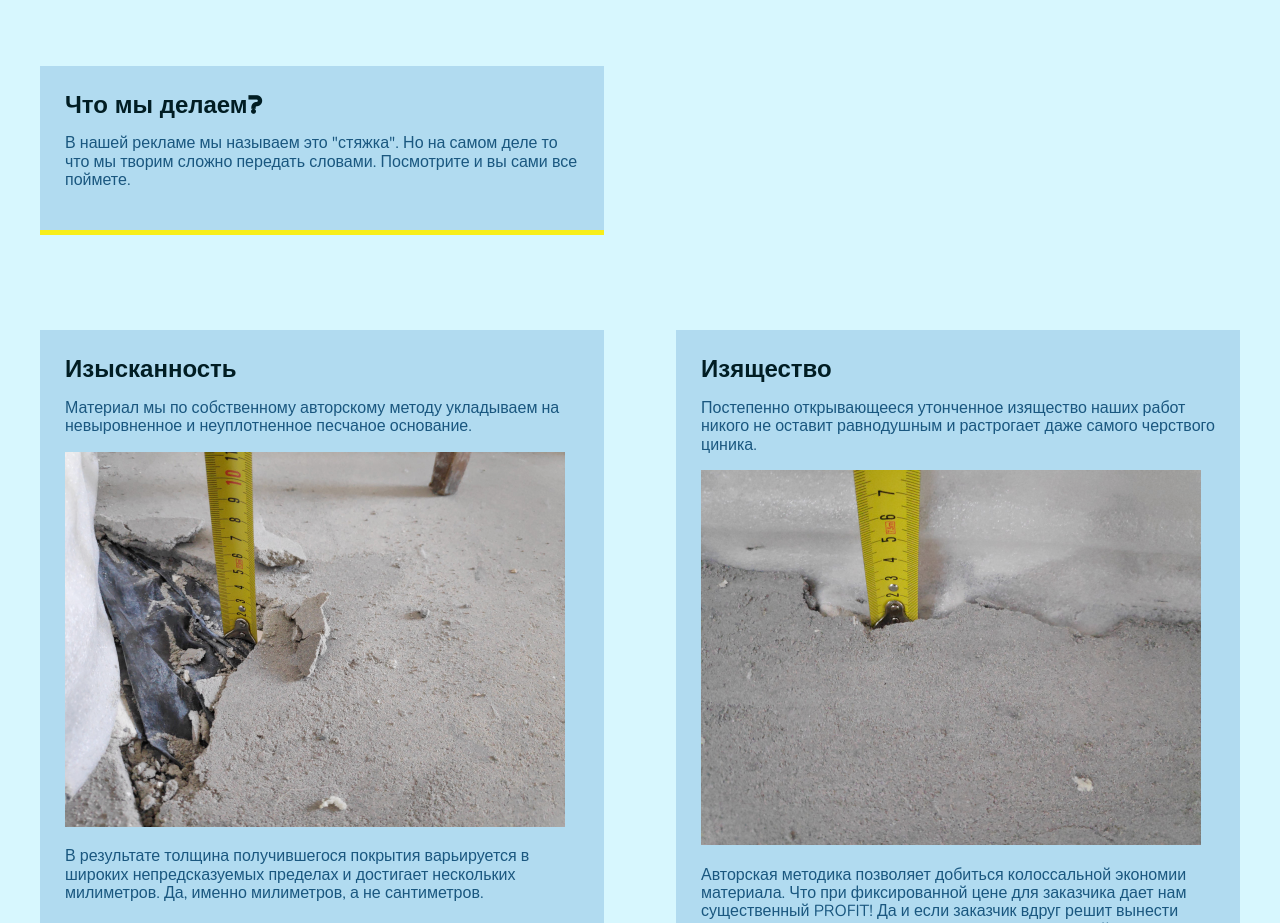
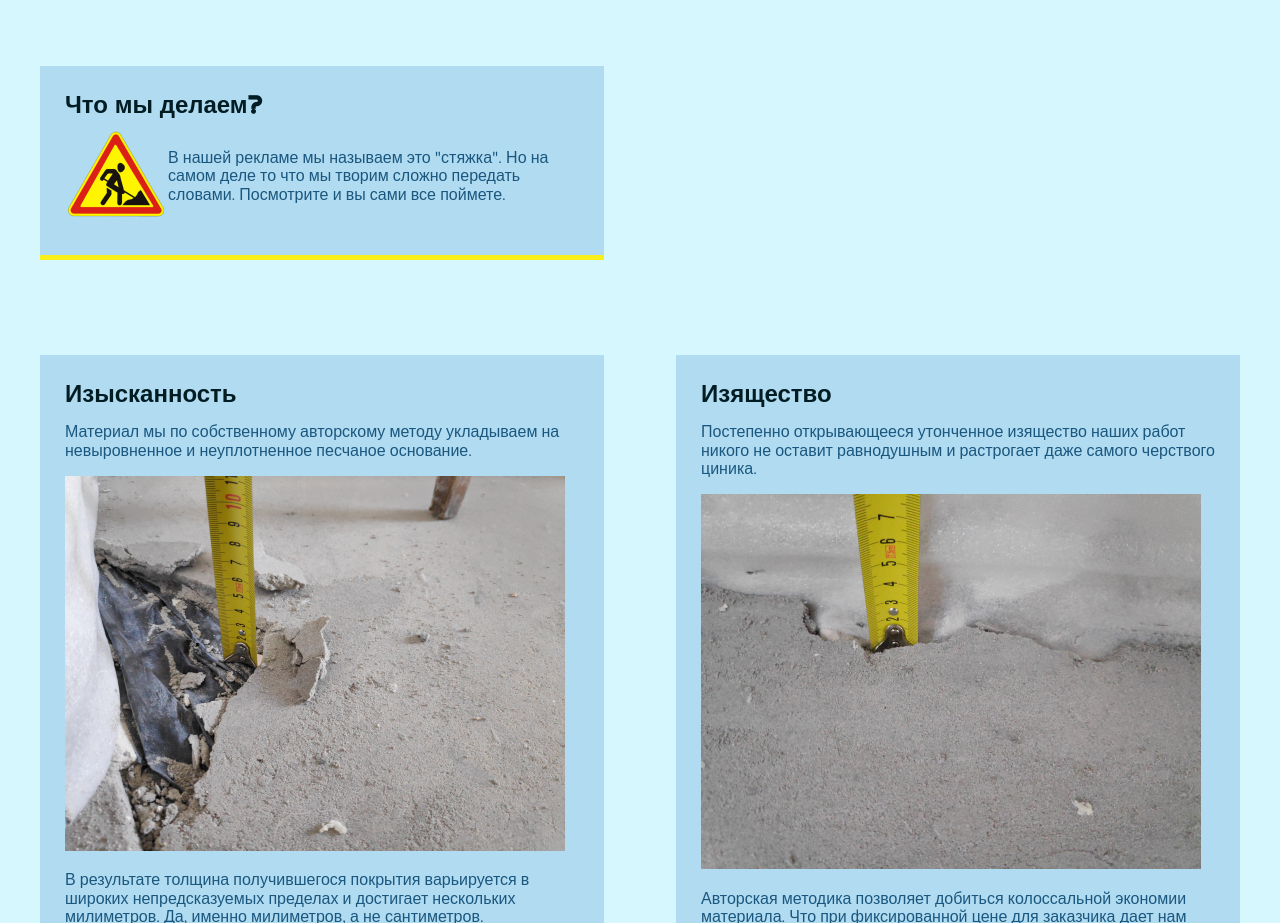
Before and after one commit to decrafts/crv, a plain HTML site: page index.html in a window 1280 px wide. Shown: the part 1180-2103 px from the top of the page. Drawn offline with nearby package versions, Linux system fonts and the light colour scheme.

Commit message:
Update index.html

```diff
--- a/index.html
+++ b/index.html
@@ -327,11 +327,16 @@ h3 {
 <div class="columns">
 <div class="item">
 <h4 class="item-title">Что мы делаем?</h4>
-    <p>
+
+        <table><tr><td>
+            <img src="/android-chrome-192x192.png" width="96" alt="Logo" />
+            </td><td>
+            <p>
         В нашей рекламе мы называем это "стяжка".
         Но на самом деле то что мы творим сложно передать словами.
         Посмотрите и вы сами все поймете.
     </p>
+            </td></td></table>
 
     </div>
 
```
